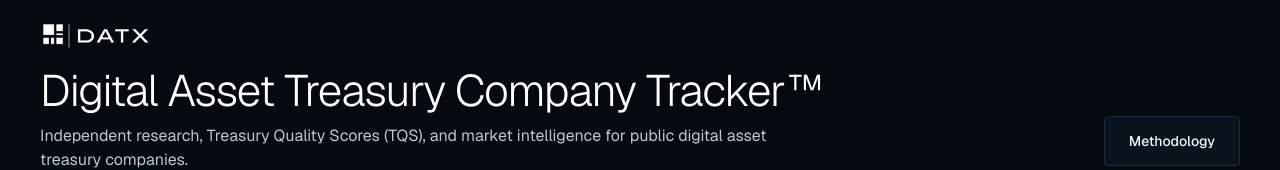
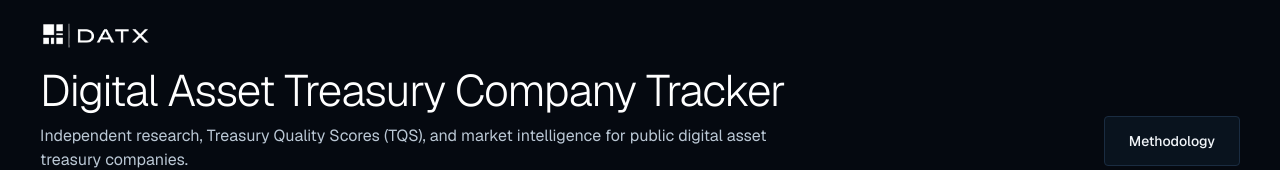
Before and after one commit to datxstrategy-creator/datx-prototype, a Next.js app: page /tracker in a window 1280 px wide. Shown: the top 170 px of the page. Built offline with nearby package versions, Linux system fonts and the light colour scheme.

Commit message:
Remove trademark symbol from the tracker title

```diff
--- a/app/dat-tracker-prototype/tracker-client.tsx
+++ b/app/dat-tracker-prototype/tracker-client.tsx
@@ -1510,7 +1510,7 @@ export function DatTrackerPrototype({
                 width={343}
               />
               <h1 className="mt-4 text-3xl font-light tracking-tight text-white sm:text-4xl lg:text-[2.75rem]">
-                Digital Asset Treasury Company Tracker™
+                Digital Asset Treasury Company Tracker
               </h1>
               <p className="mt-2 max-w-3xl text-sm leading-6 text-datx-mist sm:text-base">
                 Independent research, Treasury Quality Scores (TQS), and market
--- a/app/tracker/page.tsx
+++ b/app/tracker/page.tsx
@@ -7,7 +7,7 @@ import {
   type ScoreCategory,
 } from "../dat-tracker-prototype/tracker-client";
 
-const title = "Digital Asset Treasury Company Tracker™ | DATX";
+const title = "Digital Asset Treasury Company Tracker | DATX";
 const description =
   "Independent research, Treasury Quality Scores (TQS), and market intelligence for public digital asset treasury companies.";
 const baseUrl = "https://www.datxstrategy.com";
```
